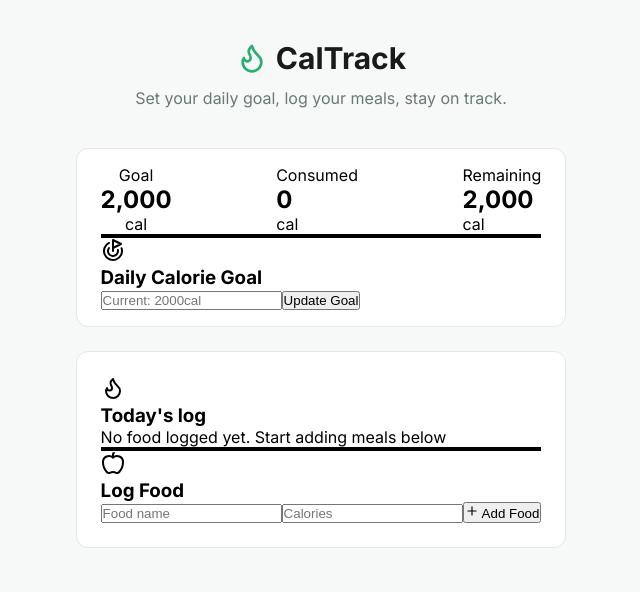
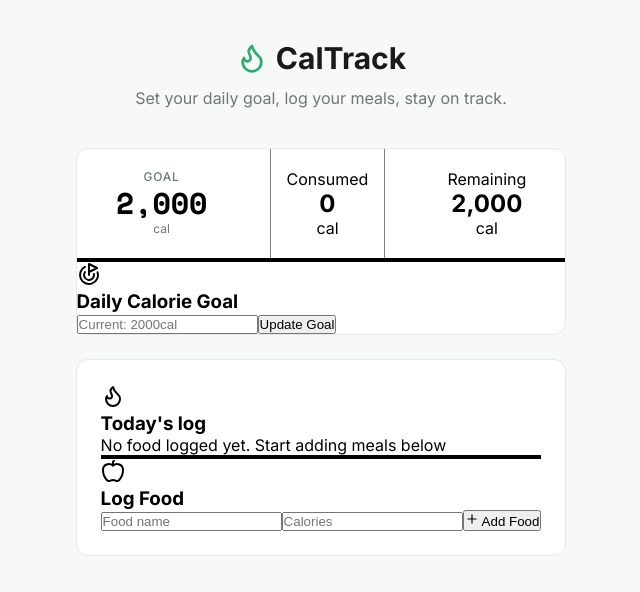
Before and after one commit to dbrah-design/calorie-tracker, a React (Vite) app: page / in a window 1280 px wide. Shown: the top 592 px of the page, without its empty margins (319-959 px from the left). Built offline with nearby package versions, Linux system fonts and the light colour scheme.

Commit message:
Added a divide border and styling for first div elements in calorie display

```diff
--- a/src/App.css
+++ b/src/App.css
@@ -60,7 +60,7 @@
 
 .card-one {
   background-color: #FFFFFF;
-  padding: 1em 1.5em;
+  /* padding: 1em 1.5em; */
   /* Design had the bottom padding at 1.25rem and top padding at 1rem. For now going to have 1em for top and bottom and going to adjust as needed */
   margin-bottom: 1.5em;
   border-radius: 12px;
@@ -82,14 +82,54 @@
 
 .calorie-display {
   display: flex;
-  justify-content: space-between;
+  justify-content: space-around;
+
   /* Going to use flexbox here for now but could also use grid here too, to get the calorie display side by side like the design */
+  /* display: grid;
+  grid-template-columns: repeat(3, minmax(0,1fr)); */
+
 }
 
-.goal-calories {
+.goal-calories, .consumed-calories,.remaining {
   text-align: center;
+  /* padding: 2em; */
+  padding: 1.25em 1em;
   /* Could apply this to the other calorie displays so the text is centered.
   Could also make this a utility class and apply the utitlity class to the jsx   */
+}
+
+.divide-border {
+
+  border-left: 1px solid gray;
+  border-right: 1px solid gray;
+
+  /* Not sure how to create the border like in the design. Also my calorie display div keeps getting pushed down while in the design, the
+  display div is at the top */
+  /* I think I figured out how get it to stick to top. I have to put padding on the individual divs of the calorie display and not put padding on the
+  card itself. When I put padding on the card itself, it's causing the calorie display div to push down. For now going to do this but see if I can find a better solution */
+
+  /* Came up with a quick solution to apply divide borderfor now. Just applied border to the left and right of consumed calories div in jsx */
+}
+
+.goal-calories > :first-child {
+  text-transform: uppercase;
+  letter-spacing: .05rem;
+  font-weight: 500;
+  font-size: .75rem;
+  line-height: 1rem;
+  color: var(--secondary-color);
+}
+
+.goal-calories h2 {
+  font-size: 1.875rem;
+  line-height: 2.25rem;
+  font-family: var(--primary-font);
+}
+
+.goal-calories > :last-child {
+  font-size: .75rem;
+  line-height: 1rem;
+  color: var(--secondary-color);
 }
 
 .border {
--- a/src/App.jsx
+++ b/src/App.jsx
@@ -18,13 +18,16 @@ function App() {
       <div className="cards-container">
         <div className="card-one">
 
+
           <div className="calorie-display">
+
             <div className="goal-calories">
               <p>Goal</p>
               <h2>2,000</h2>
               <p>cal</p>
             </div>
-            <div className="consumed-calories">
+
+            <div className="consumed-calories divide-border">
               <p>Consumed</p>
               <h2>0</h2>
               <p>cal</p>
```
